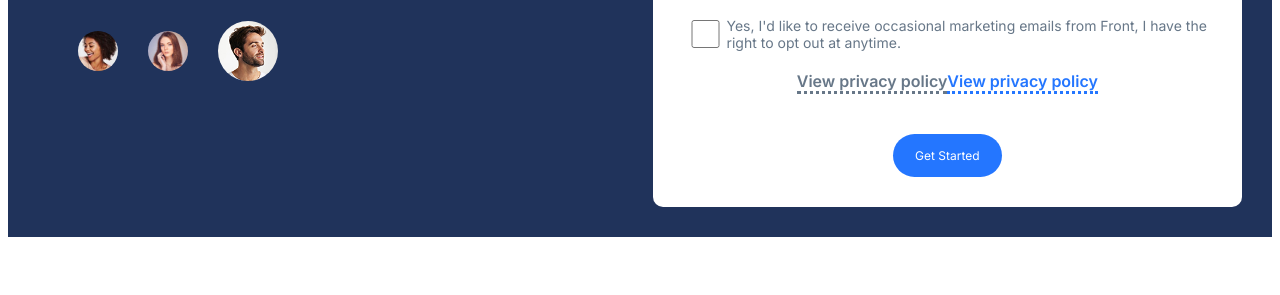
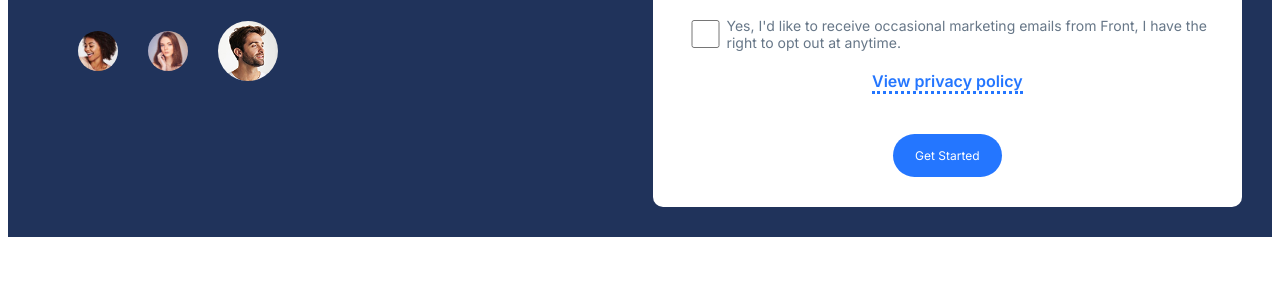
Before and after one commit to jpmllr89/saas, a plain HTML site: page index.html in a window 1280 px wide. Shown: the part 4281-4576 px from the top of the page. Drawn offline with Linux system fonts and the light colour scheme.

Commit message:
removed double privacy policy text

```diff
--- a/index.html
+++ b/index.html
@@ -319,7 +319,7 @@
               <input type="checkbox">
               <span>Yes, I'd like to receive occasional marketing emails from Front, I have the right to opt out at anytime.</span>
             </div>
-            <div class="priv row"><a href="">View privacy policy</a><a href="">View privacy policy</a></div>
+            <div class="priv row"><a href="">View privacy policy</a></div>
             <a class="btn-1" href="">Get Started</a>
       </form>
     </div>
```
